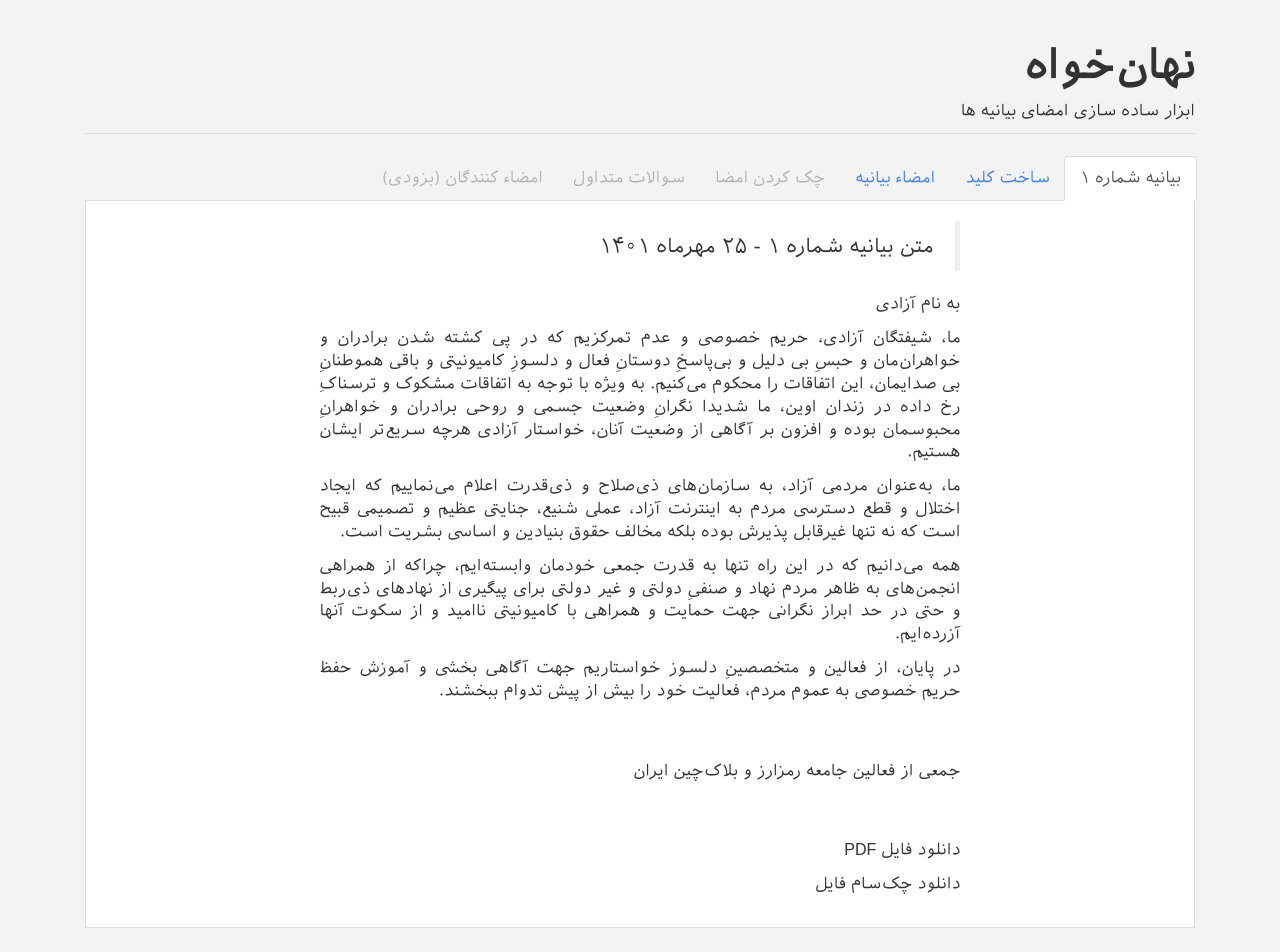
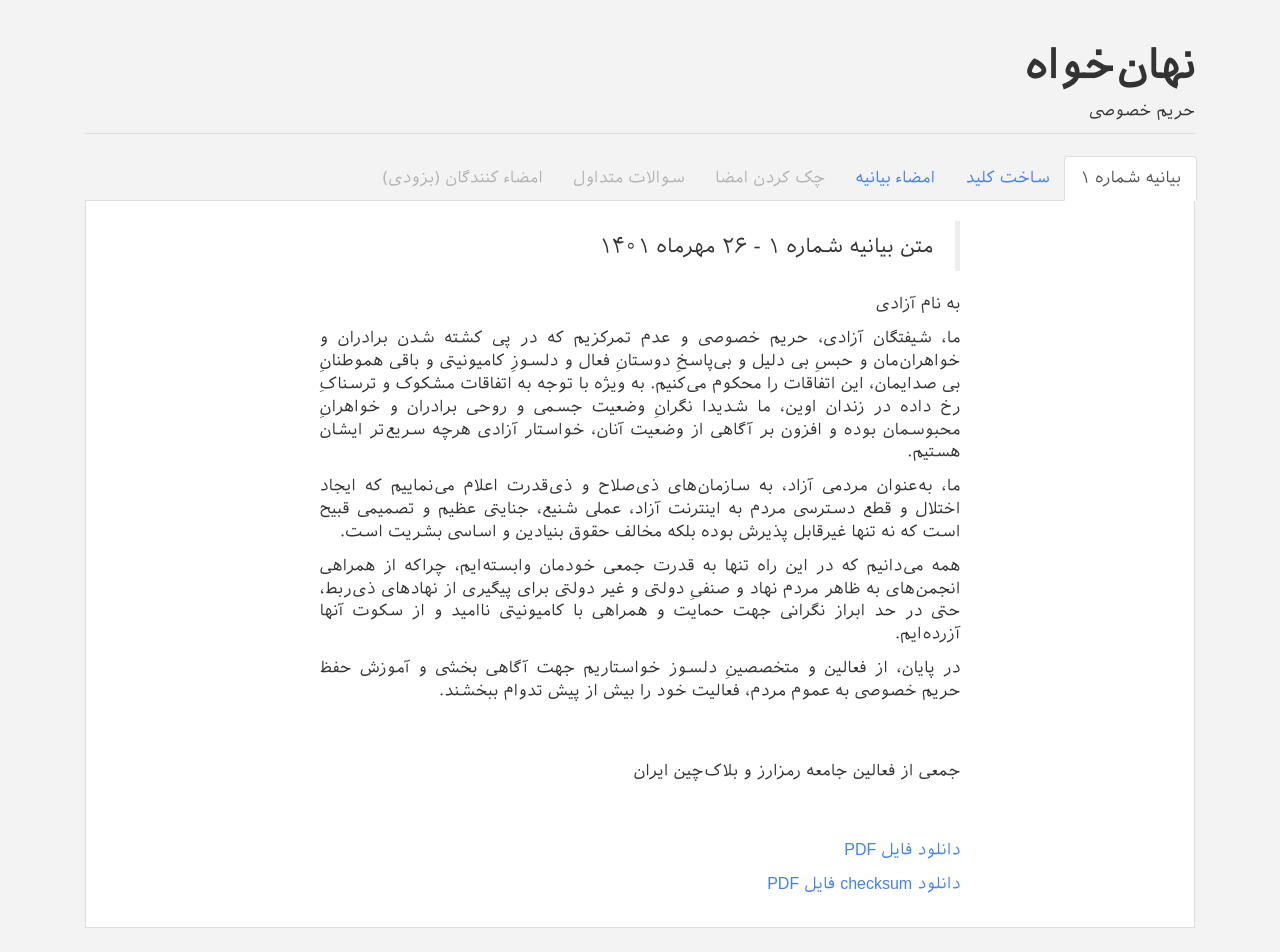
Before and after one commit to nahankhah/nahankhah.github.io, a plain HTML site: page ui/index.html in a window 1280 px wide. Shown: the top 952 px of the page. Drawn offline with nearby package versions, Linux system fonts and the light colour scheme; a script that the page names is missing.

Commit message:
Add the statement and signatures

```diff
--- a/ui/assets/js/script.js
+++ b/ui/assets/js/script.js
@@ -252,7 +252,7 @@ $(document).ready(function() {
 
   // SIGN
   const statementChecksums = {
-    "statement-1": `9d7ff0adad9df7b8e2dfdd067de8f1d4ba999db8b9cbe38254cf939c36c4bd2a  TEST.cleaned.pdf`
+    "statement-1": "d5d1cb1fcdb8484a10ac14e860dc96e6b949063a2a2a79f7e5dcebccabb4c9a7  S001_1401-07-25.pdf\n"
   }
   var signButton = $("#sign-button");
 
--- a/ui/index.html
+++ b/ui/index.html
@@ -56,7 +56,7 @@
 
                 <div class="page-header">
                     <h1 class="title">نهان‌خواه</h1>
-                    ابزار ساده سازی امضای بیانیه ها
+                    حریم خصوصی
                 </div>
                 <div class="tabbable">
 
@@ -77,7 +77,7 @@
                         <div role="tabpanel" class="tab-pane active" id="about">
                             <div style="margin: auto; width: 60%; text-align: justify">
                                 <blockquote>
-                                    متن بیانیه شماره ۱ - ۲۵ مهرماه ۱۴۰۱
+                                    متن بیانیه شماره ۱ - ۲۶ مهرماه ۱۴۰۱
                                 </blockquote>
 
                                 <p>
@@ -93,7 +93,7 @@
                                 </p>
 
                                 <p>
-                                    همه می‌دانیم که در این راه تنها به قدرت جمعی خودمان وابسته‌ایم، چراکه از همراهی انجمن‌های به ظاهر مردم نهاد و صنفیِ دولتی و غیر دولتی برای پیگیری از نهادهای ذی‌ربط و حتی در حد ابراز نگرانی جهت حمایت و همراهی با کامیونیتی ناامید و از سکوت آنها آزرده‌ایم.
+                                    همه می‌دانیم که در این راه تنها به قدرت جمعی خودمان وابسته‌ایم، چراکه از همراهی انجمن‌های به ظاهر مردم نهاد و صنفیِ دولتی و غیر دولتی برای پیگیری از نهادهای ذی‌ربط، حتی در حد ابراز نگرانی جهت حمایت و همراهی با کامیونیتی ناامید و از سکوت آنها آزرده‌ایم.
                                 </p>
 
                                 <p>
@@ -106,10 +106,14 @@
     <br>
     <br>
                                 <p>
-                                    دانلود فایل PDF
+                                    <a href="https://nahankhah.github.io/statement/S001_1401-07-25.pdf">
+                                        دانلود فایل PDF
+                                    </a>
                                 </p>
                                 <p>
-                                    دانلود چک‌سام فایل
+                                    <a href="https://nahankhah.github.io/statement/SHA256SUM">
+                                        دانلود checksum فایل PDF
+                                    </a>
                                 </p>
                             </div>
 
@@ -271,7 +275,7 @@
                                         </div>
                                         <div class="panel-body">
                                             <div class="radio">
-                                                <label><input type="radio" name="opt-statements" id="opt-statements" checked value="statement-1">متن بیانیه شماره ۱ - ۲۵ مهرماه ۱۴۰۱</label>
+                                                <label><input type="radio" name="opt-statements" id="opt-statements" checked value="statement-1">متن بیانیه شماره ۱ - ۲۶ مهرماه ۱۴۰۱</label>
                                             </div>
                                             <textarea style="display: none" class="form-control message" rows="7" id="statement-1" value="salam"></textarea>
                                             <!-- <input id="sign_src" type='file' onchange='openFile(event, "sign-plain-text")'><br> -->
```
Also changed, not shown: 6 other files.
